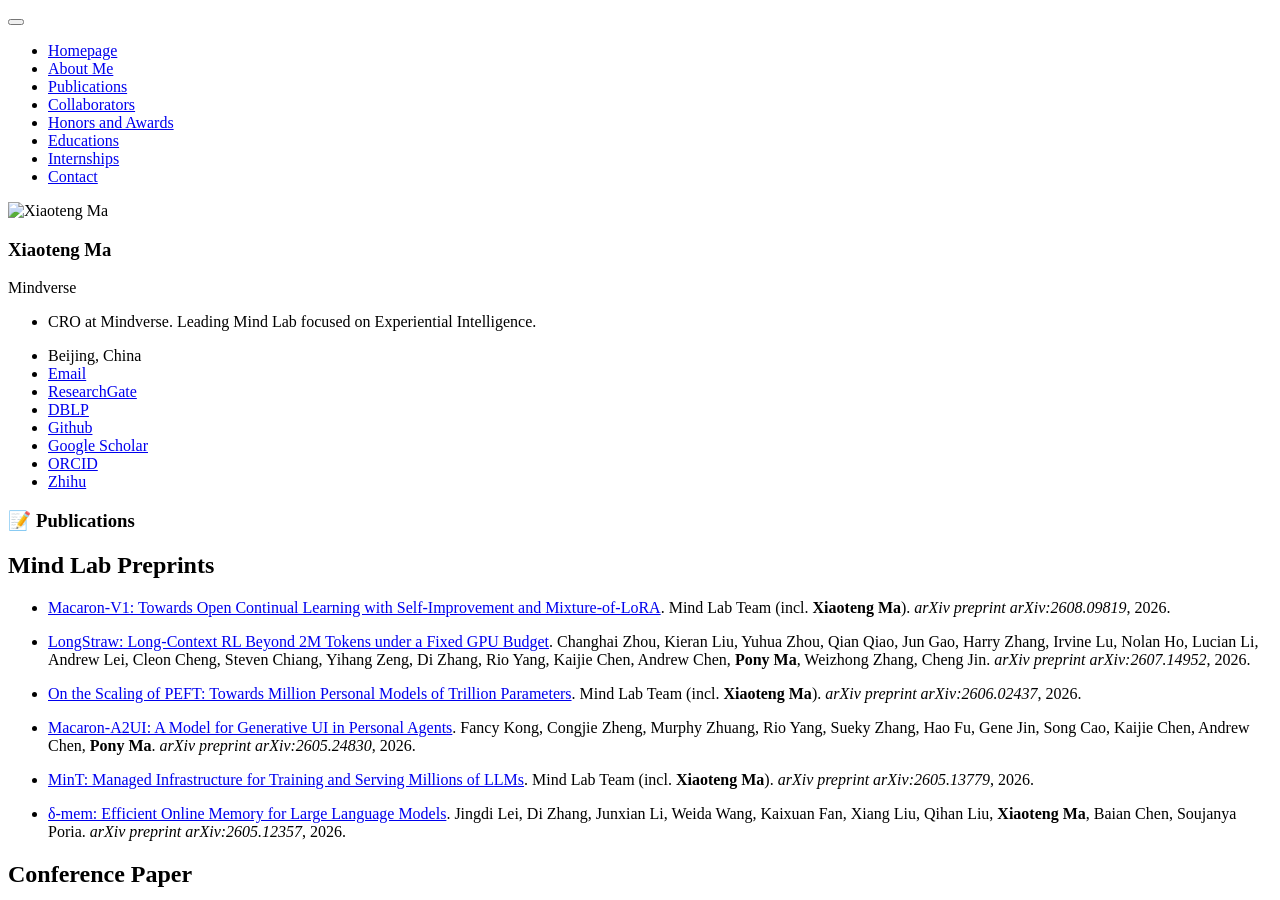
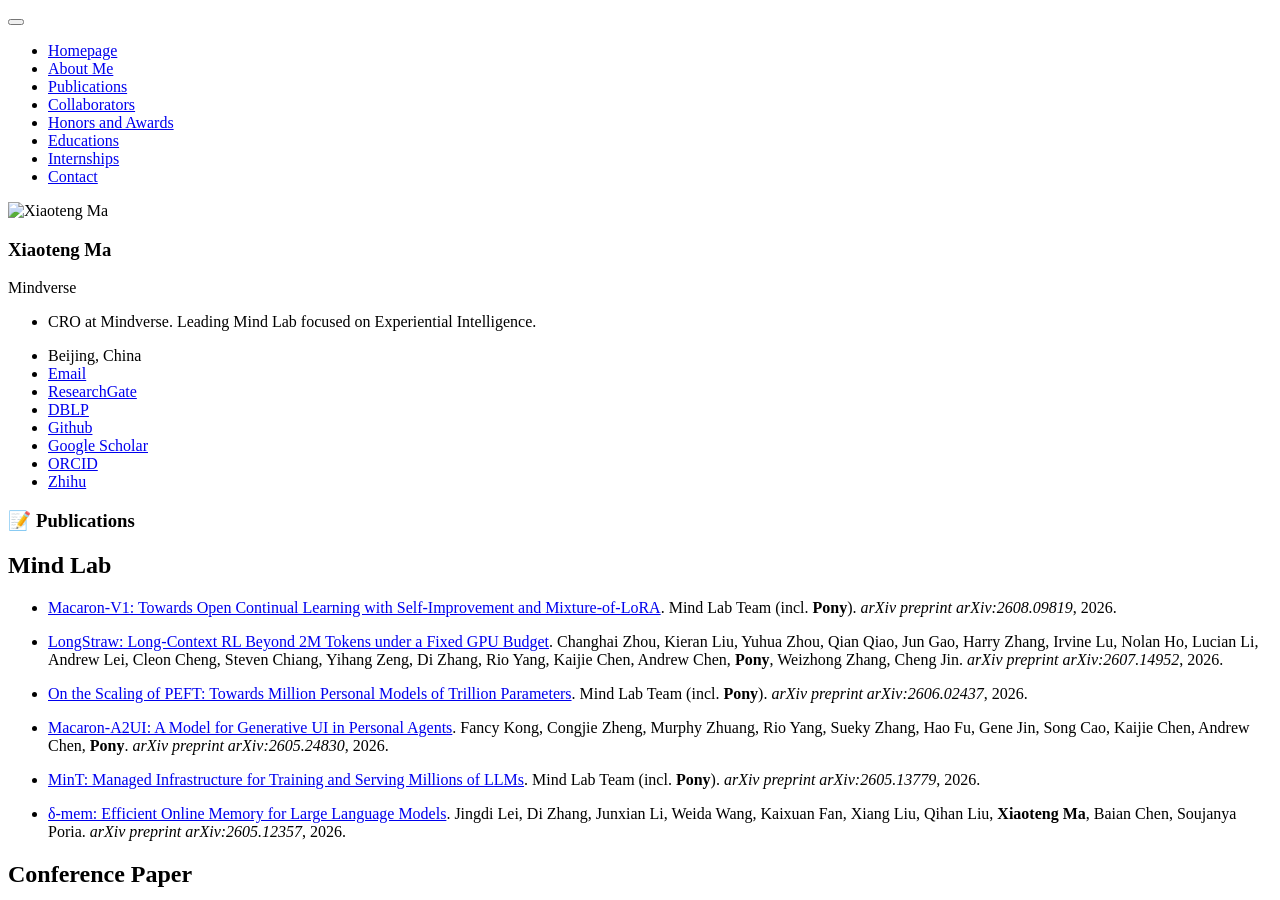
Before and after one commit to xtma/xtma.github.io, a Jekyll site: the page built from _pages/includes/pub.md, in a window 1280 px wide and 900 px high. Built offline with Jekyll 4.4.1, drawn with Linux system fonts in a browser that asks for light colours; our own code applies the rules of GitHub Pages for plain Markdown files.

Commit message:
Fix news dates, remove em dashes, correct author names in publications
- news: change δ-mem date to May 2026 (arXiv v1 first submission), not August 2026
- news: replace Macaron-V1.1 entry with MinT (Jan 2026) infrastructure post
- news/intro: remove all em dashes (—) across files
- pub: drop 'Preprints' from the Mind Lab section heading
- pub: rename 'Pony Ma' to 'Pony' where arXiv lists Pony Ma; keep Xiaoteng Ma for δ-mem
- verified arXiv author lists: no co-first-author marks on any Mind Lab paper

Co-Authored-By: Claude Fable 5 <noreply@anthropic.com>

```diff
--- a/_pages/includes/pub.md
+++ b/_pages/includes/pub.md
@@ -1,15 +1,15 @@
 # 📝 Publications
 
-## Mind Lab Preprints
-- [Macaron-V1: Towards Open Continual Learning with Self-Improvement and Mixture-of-LoRA](https://arxiv.org/abs/2608.09819). Mind Lab Team (incl. **Xiaoteng Ma**). *arXiv preprint arXiv:2608.09819*, 2026.
+## Mind Lab
+- [Macaron-V1: Towards Open Continual Learning with Self-Improvement and Mixture-of-LoRA](https://arxiv.org/abs/2608.09819). Mind Lab Team (incl. **Pony**). *arXiv preprint arXiv:2608.09819*, 2026.
 
-- [LongStraw: Long-Context RL Beyond 2M Tokens under a Fixed GPU Budget](https://arxiv.org/abs/2607.14952). Changhai Zhou, Kieran Liu, Yuhua Zhou, Qian Qiao, Jun Gao, Harry Zhang, Irvine Lu, Nolan Ho, Lucian Li, Andrew Lei, Cleon Cheng, Steven Chiang, Yihang Zeng, Di Zhang, Rio Yang, Kaijie Chen, Andrew Chen, **Pony Ma**, Weizhong Zhang, Cheng Jin. *arXiv preprint arXiv:2607.14952*, 2026.
+- [LongStraw: Long-Context RL Beyond 2M Tokens under a Fixed GPU Budget](https://arxiv.org/abs/2607.14952). Changhai Zhou, Kieran Liu, Yuhua Zhou, Qian Qiao, Jun Gao, Harry Zhang, Irvine Lu, Nolan Ho, Lucian Li, Andrew Lei, Cleon Cheng, Steven Chiang, Yihang Zeng, Di Zhang, Rio Yang, Kaijie Chen, Andrew Chen, **Pony**, Weizhong Zhang, Cheng Jin. *arXiv preprint arXiv:2607.14952*, 2026.
 
-- [On the Scaling of PEFT: Towards Million Personal Models of Trillion Parameters](https://arxiv.org/abs/2606.02437). Mind Lab Team (incl. **Xiaoteng Ma**). *arXiv preprint arXiv:2606.02437*, 2026.
+- [On the Scaling of PEFT: Towards Million Personal Models of Trillion Parameters](https://arxiv.org/abs/2606.02437). Mind Lab Team (incl. **Pony**). *arXiv preprint arXiv:2606.02437*, 2026.
 
-- [Macaron-A2UI: A Model for Generative UI in Personal Agents](https://arxiv.org/abs/2605.24830). Fancy Kong, Congjie Zheng, Murphy Zhuang, Rio Yang, Sueky Zhang, Hao Fu, Gene Jin, Song Cao, Kaijie Chen, Andrew Chen, **Pony Ma**. *arXiv preprint arXiv:2605.24830*, 2026.
+- [Macaron-A2UI: A Model for Generative UI in Personal Agents](https://arxiv.org/abs/2605.24830). Fancy Kong, Congjie Zheng, Murphy Zhuang, Rio Yang, Sueky Zhang, Hao Fu, Gene Jin, Song Cao, Kaijie Chen, Andrew Chen, **Pony**. *arXiv preprint arXiv:2605.24830*, 2026.
 
-- [MinT: Managed Infrastructure for Training and Serving Millions of LLMs](https://arxiv.org/abs/2605.13779). Mind Lab Team (incl. **Xiaoteng Ma**). *arXiv preprint arXiv:2605.13779*, 2026.
+- [MinT: Managed Infrastructure for Training and Serving Millions of LLMs](https://arxiv.org/abs/2605.13779). Mind Lab Team (incl. **Pony**). *arXiv preprint arXiv:2605.13779*, 2026.
 
 - [δ-mem: Efficient Online Memory for Large Language Models](https://arxiv.org/abs/2605.12357). Jingdi Lei, Di Zhang, Junxian Li, Weida Wang, Kaixuan Fan, Xiang Liu, Qihan Liu, **Xiaoteng Ma**, Baian Chen, Soujanya Poria. *arXiv preprint arXiv:2605.12357*, 2026.
 
```
Also changed, not shown: _pages/includes/intro.md (+1 -1 lines), _pages/includes/news.md (+5 -5 lines).
